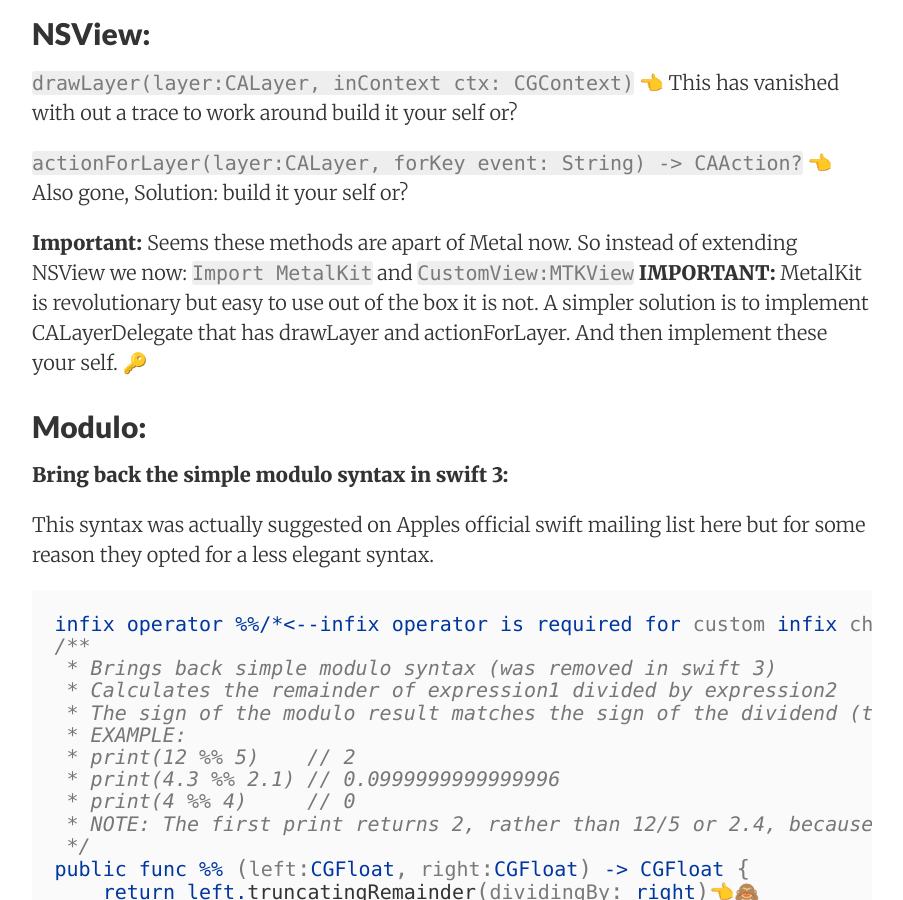
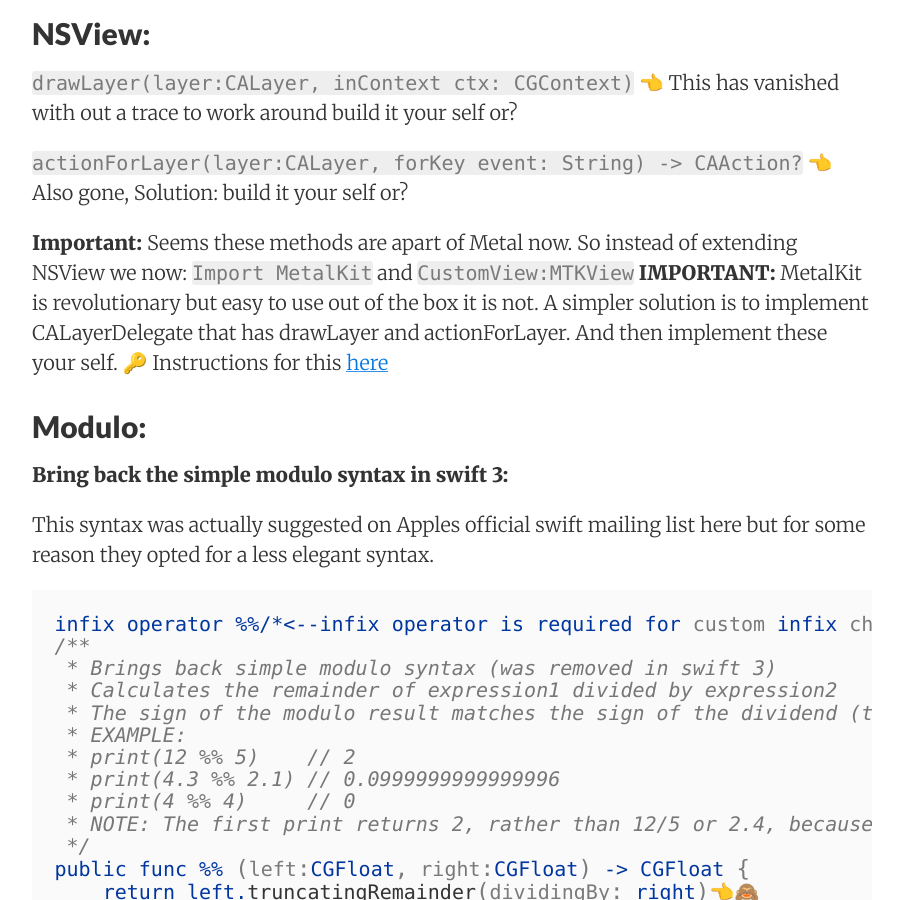
Before and after one commit to stylekit/stylekit.github.io, a Jekyll site: the page built from _posts/2017-01-12-swift-3-migration.md, in a window 1280 px wide and 900 px high, scrolled down 1292 px. Shown: the whole window, without its empty margins (188-1091 px from the left). Built offline with Jekyll 4.4.1, drawn with Linux system fonts in a browser that asks for light colours; nearby versions of some CDN libraries; comment, search, counter and statistics services are not loaded.

Commit message:
Files modified: 1


Modified 1 file:
_posts/2017-01-12-swift-3-migration.md

```diff
--- a/_posts/2017-01-12-swift-3-migration.md
+++ b/_posts/2017-01-12-swift-3-migration.md
@@ -33,7 +33,7 @@ The one c-style for-loop to rule them all is gone, now we have 7 different to ta
 ``actionForLayer(layer:CALayer, forKey event: String) -> CAAction?`` 👈 Also gone, Solution: build it your self or?
 
 **Important:** Seems these methods are apart of Metal now. So instead of extending NSView we now: ``Import MetalKit`` and ``CustomView:MTKView``
-**IMPORTANT:** MetalKit is revolutionary but easy to use out of the box it is not. A simpler solution is to implement CALayerDelegate that has drawLayer and actionForLayer. And then implement these your self. 🔑
+**IMPORTANT:** MetalKit is revolutionary but easy to use out of the box it is not. A simpler solution is to implement CALayerDelegate that has drawLayer and actionForLayer. And then implement these your self.  🔑 Instructions for this [here](https://developer.apple.com/reference/quartzcore/calayerdelegate/2097261-display)
 
 ## Modulo:
 
```
